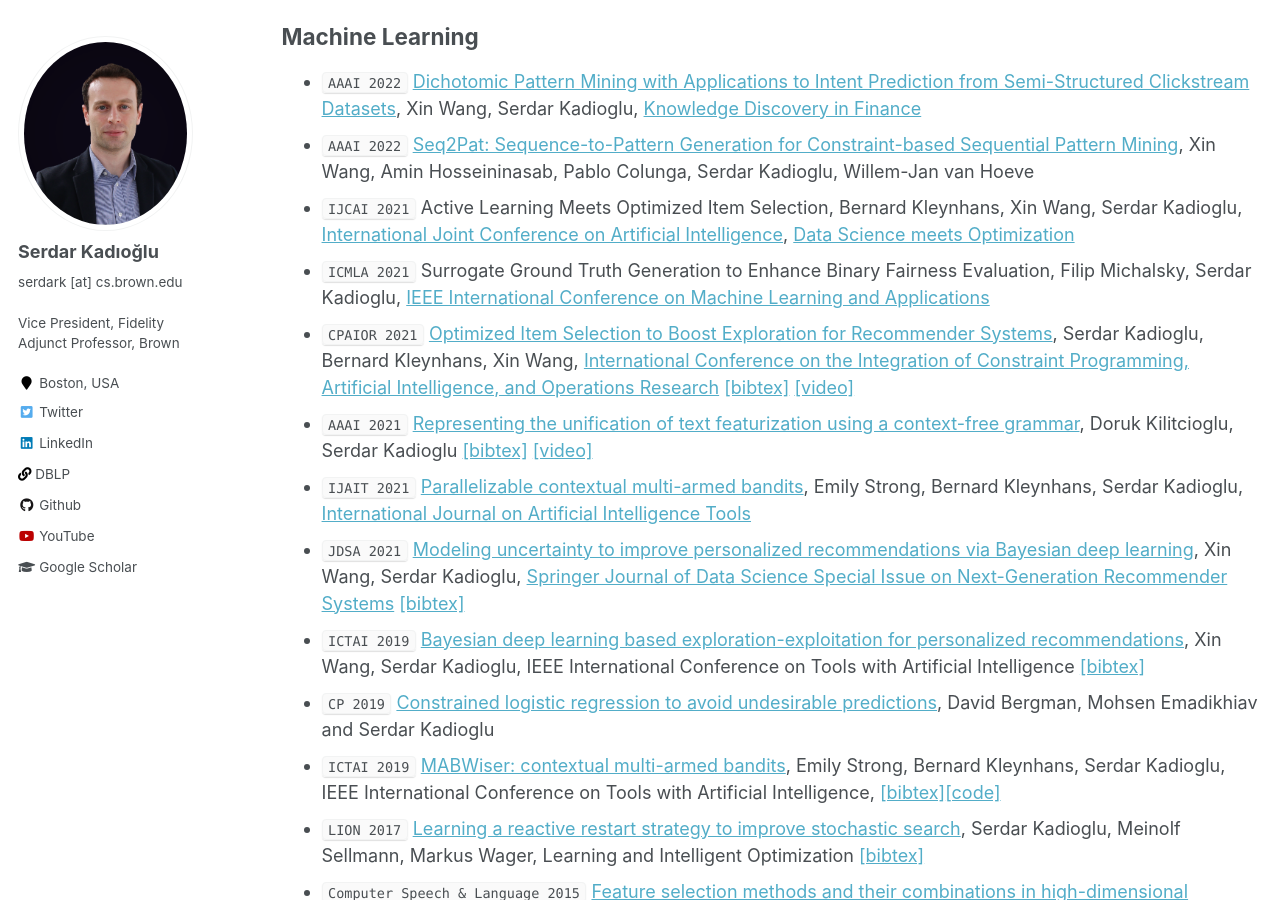
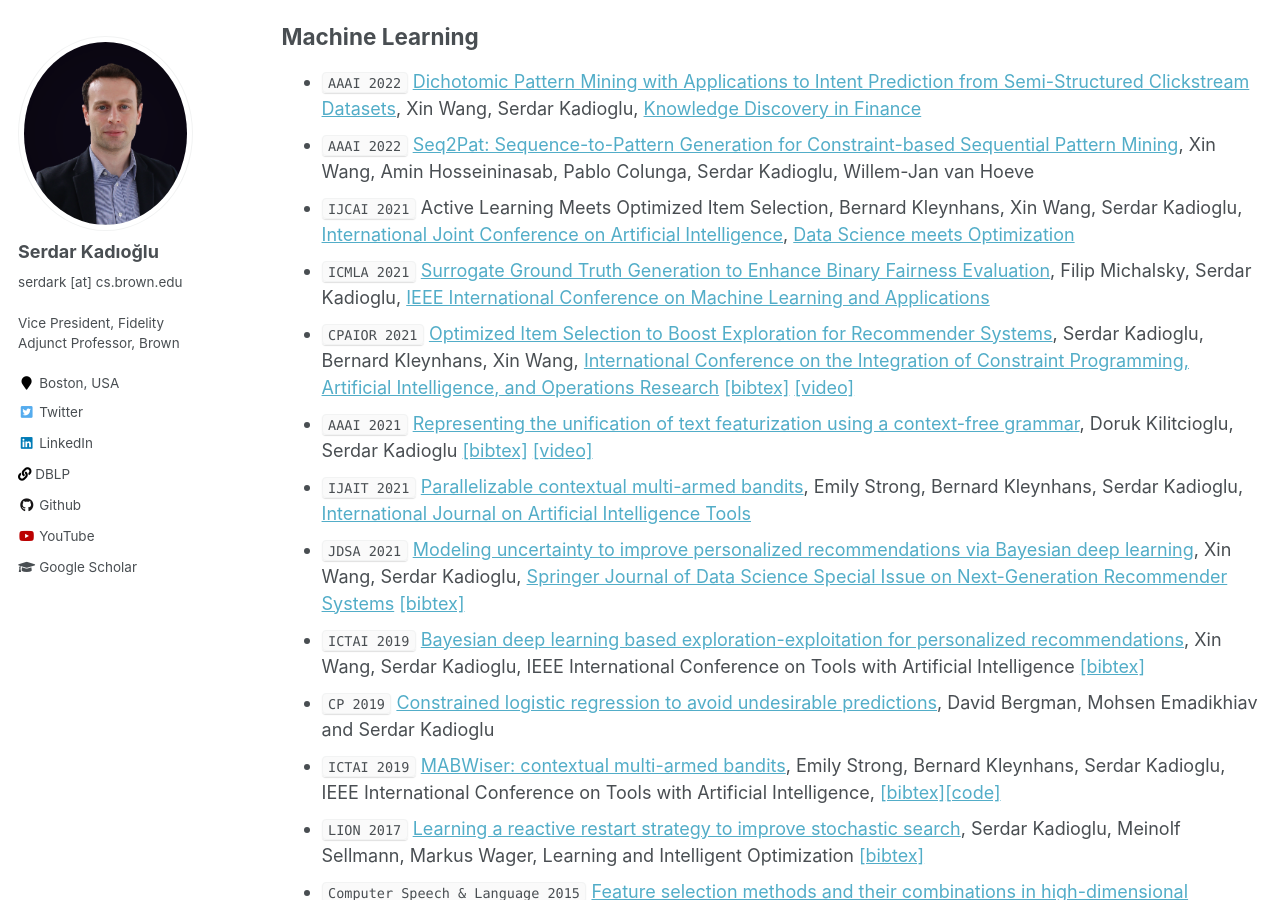
Before and after one commit to skadio/skadio.github.io, a Jekyll site: the page built from _pages/publications.md, in a window 1280 px wide and 900 px high, scrolled down 311 px. Built offline with Jekyll 4.4.1, drawn with Linux system fonts in a browser that asks for light colours; part of the change alters nothing that is shown.

```diff
--- a/_pages/publications.md
+++ b/_pages/publications.md
@@ -21,7 +21,7 @@ author_profile: true
 * `AAAI 2022` [Dichotomic Pattern Mining with Applications to Intent Prediction from Semi-Structured Clickstream Datasets](https://arxiv.org/abs/2201.09178), Xin Wang, Serdar Kadioglu, [Knowledge Discovery in Finance](https://aaai-kdf.github.io/kdf2022/)
 * `AAAI 2022` [Seq2Pat: Sequence-to-Pattern Generation for Constraint-based Sequential Pattern Mining](https://aaai.org/Conferences/AAAI-22/), Xin Wang, Amin Hosseininasab, Pablo Colunga, Serdar Kadioglu, Willem-Jan van Hoeve
 * `IJCAI 2021` Active Learning Meets Optimized Item Selection, Bernard Kleynhans, Xin Wang, Serdar Kadioglu, [International Joint Conference on Artificial Intelligence](https://ijcai-21.org/), [Data Science meets Optimization](https://sites.google.com/view/ijcai2021dso)
-* `ICMLA 2021` Surrogate Ground Truth Generation to Enhance Binary Fairness Evaluation, Filip Michalsky, Serdar Kadioglu, [IEEE International Conference on Machine Learning and Applications](https://www.icmla-conference.org/icmla21/)
+* `ICMLA 2021` [Surrogate Ground Truth Generation to Enhance Binary Fairness Evaluation](https://ieeexplore.ieee.org/abstract/document/9680169), Filip Michalsky, Serdar Kadioglu, [IEEE International Conference on Machine Learning and Applications](https://www.icmla-conference.org/icmla21/)
 * `CPAIOR 2021` [Optimized Item Selection to Boost Exploration for Recommender Systems](https://link.springer.com/chapter/10.1007/978-3-030-78230-6_27), Serdar Kadioglu, Bernard Kleynhans, Xin Wang, [International Conference on the Integration of Constraint Programming, Artificial Intelligence, and Operations Research](https://cpaior2021.dbai.tuwien.ac.at/) [[bibtex]](https://dblp.org/rec/conf/cpaior/KadiogluKW21.html?view=bibtex) [[video]](https://www.youtube.com/watch?v=akMsTAh9ed8&t=1s)
 * `AAAI 2021` [Representing the unification of text featurization using a context-free grammar](https://ojs.aaai.org/index.php/AAAI/article/view/17814), Doruk Kilitcioglu, Serdar Kadioglu [[bibtex]](https://dblp.org/rec/conf/aaai/KilitciogluK21.html?view=bibtex) [[video]](https://slideslive.com/38951112/representing-the-unification-of-text-featurization-using-a-contextfree-grammar?ref=account-folder-75501-folders)
 * `IJAIT 2021` [Parallelizable contextual multi-armed bandits](https://www.worldscientific.com/doi/10.1142/S0218213021500214), Emily Strong, Bernard Kleynhans, Serdar Kadioglu, [International Journal on Artificial Intelligence Tools](https://www.worldscientific.com/worldscinet/ijait)
```
